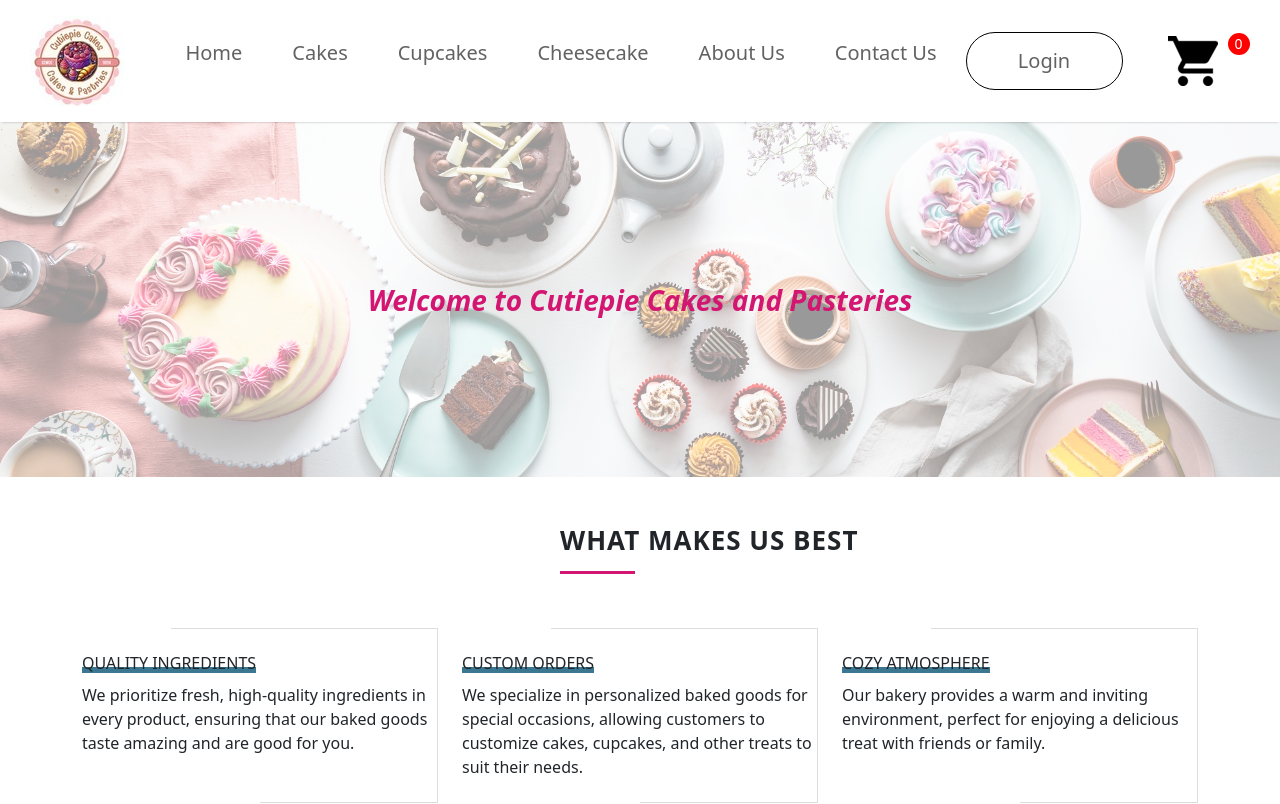
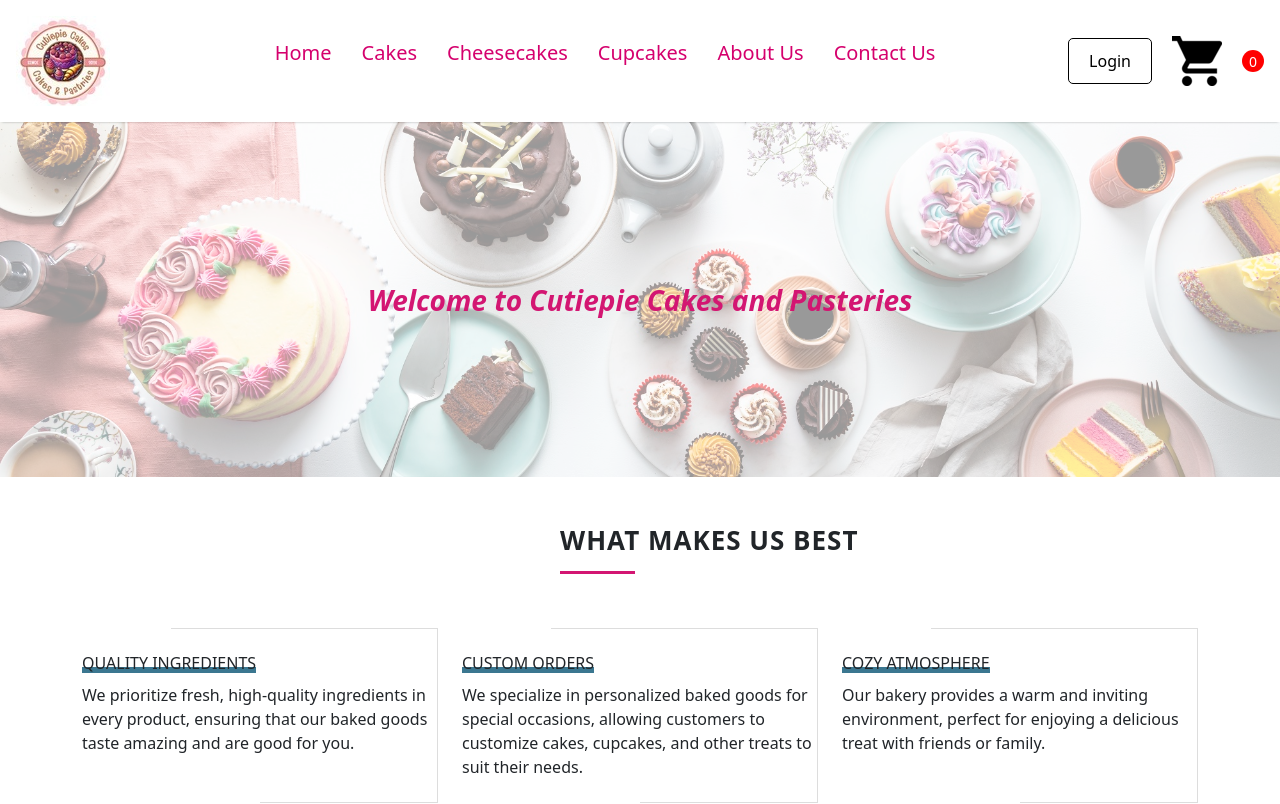
Before and after one commit to JeslyJames/OnlineBakerySystem, a React (Create React App) app in the folder Frontend/: page / in a window 1280 px wide. Shown: the top 804 px of the page. Built offline with nearby package versions, Linux system fonts and the light colour scheme.

Commit message:
Add files via upload

```diff
--- a/Frontend/src/Components/Navbar.css
+++ b/Frontend/src/Components/Navbar.css
@@ -1,76 +1,56 @@
-.navbar{
+/* Navbar.css */
+.navbar {
   display: flex;
-    justify-content: space-around;
+  justify-content: space-between; /* Adjusted to allow space between items */
+  align-items: center; /* Center align items vertically */
   padding: 16px;
-    box-shadow: 0 1px 3px -2px black ;
+  box-shadow: 0 1px 3px -2px black;
 }
-.nav-logo{
-    display: flex;
-    align-items: center;
-    gap: 10px;
-}
-.nav-menu{
+
+.nav-menu {
   display: flex;
   align-items: center;
   list-style: none;
-    gap: 50px;
+  gap: 30px; /* Space between menu items */
   color: #626262;
   font-size: 20px;
   font-weight: 500;
 }
-.nav-menu li{
-    display: flex;
-    flex-direction: column;
-    align-items: center;
-    justify-content: center;
-    gap: 3px;
+
+.nav-menu li {
   cursor: pointer;
 }
-.nav-login-cart{
+.nav-menu li a{
+  color:#d5006d;
+  text-decoration: none;
+}
+.nav-login-cart {
   display: flex;
   align-items: center;
-    gap: 45px;
+  gap: 20px; /* Adjust gap between login button and cart icon */
 }
-.nav-login-cart button{
-    width: 157px;
-    height: 58px;
-    border: 1px solid black;
-    border-radius: 75px;
-    color: #626262;
-    font-size: 20px;
-    font-weight: 500;
-    background: white;
-    cursor: pointer;
-}
-.nav-login-cart button:active{
-    background: #626262;
-    color: white;
-}
-.nav-cart-count{
+
+.nav-cart-count {
   width: 22px;
   height: 22px;
   display: flex;
   justify-content: center;
   align-items: center;
-    margin-top: -35px;
-    margin-left: -35px;
   border-radius: 11px;
   font-size: 14px;
   background: red;
   color: white;
 }
-a{
-    text-decoration: none;
-    color: #626262;
+
+/* Add hover effects */
+.nav-menu li:hover {
+  color: #d31672; /* Change color on hover */
 }
-a:active,a:hover{
-    color:#d31672;
+
+.nav-login-cart button {
+  padding: 10px 20px; /* Adjust padding for button */
+  border: 1px solid black;
+  border-radius: 5px;
+  background: white;
+  cursor: pointer;
 }
-.footer-menu{
-    display: flex;
-    align-items: end;
-    justify-content: space-around;
-    list-style: none;
-    gap: 10px;
-    color: #626262;
-}
--- a/Frontend/src/Components/Navbar.jsx
+++ b/Frontend/src/Components/Navbar.jsx
@@ -1,8 +1,8 @@
-import React from 'react'
-import logo from './Assets/logo.jpeg'
-import cart from './Assets/cart.png'
-import './Navbar.css'
-import { Link } from 'react-router-dom'
+import React from 'react';
+import logo from './Assets/logo.jpeg';
+import cart from './Assets/cart.png';
+import './Navbar.css';
+import { Link } from 'react-router-dom';
 
 const Navbar = () => {
   return (
@@ -10,21 +10,23 @@ const Navbar = () => {
       <div className="nav-logo">
         <img src={logo} alt='logo' />
       </div>
+
       <ul className="nav-menu">
         <li><Link to='/'>Home</Link></li>
         <li><Link to='/Cakes'>Cakes</Link></li>
+        <li><Link to='/Cheesecakes'>Cheesecakes</Link></li>
         <li><Link to='/Cupcakes'>Cupcakes</Link></li>
-          <li><Link to='/Croissants'>Cheesecake</Link></li>
         <li><Link to='/AboutUs'>About Us</Link></li>
         <li><Link to='/ContactUs'>Contact Us</Link></li>
       </ul>
+
       <div className="nav-login-cart">
         <Link to='/Login'><button>Login</button></Link>
         <Link to='/Cart'><img src={cart} alt='cart' /></Link>
         <div className="nav-cart-count">0</div>
       </div>
     </div>
-  )
+  );
 }
 
-export default Navbar
+export default Navbar;
```
Lines whose indentation alone changed are shown as unchanged.
